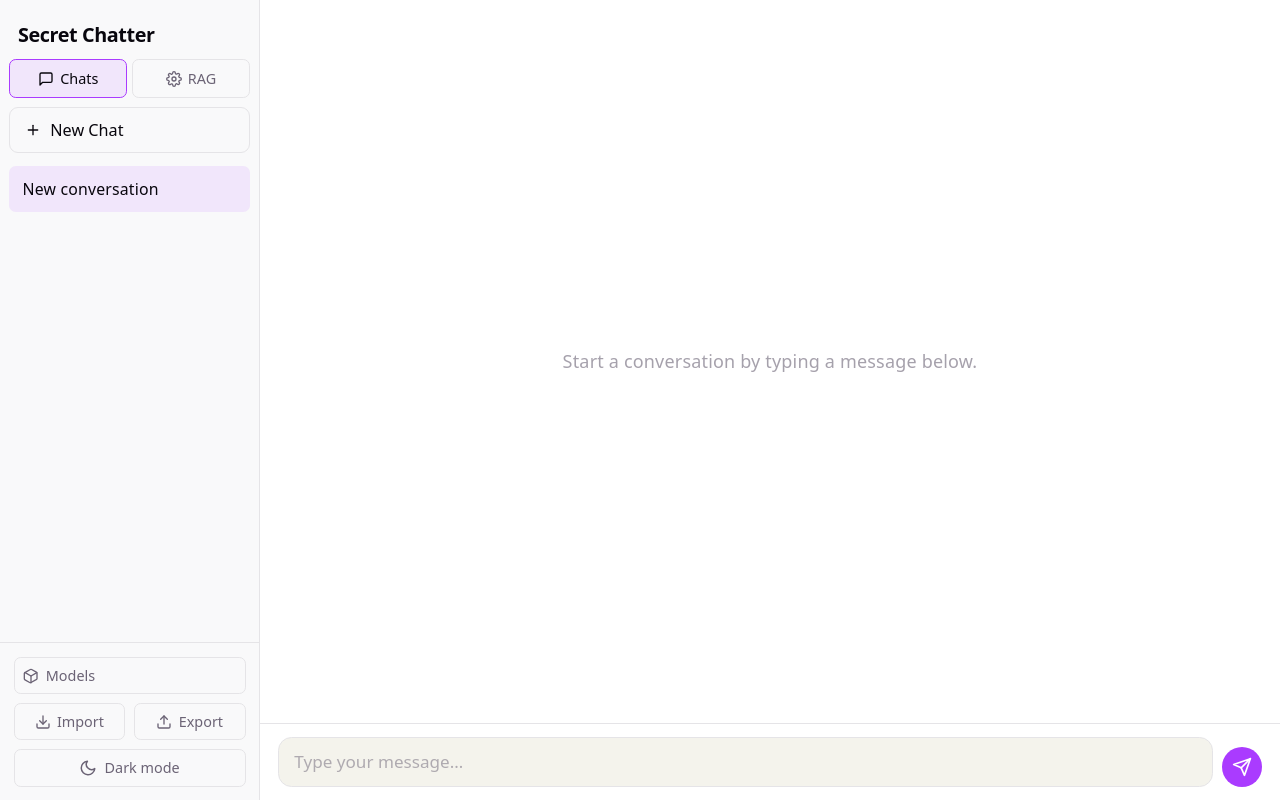
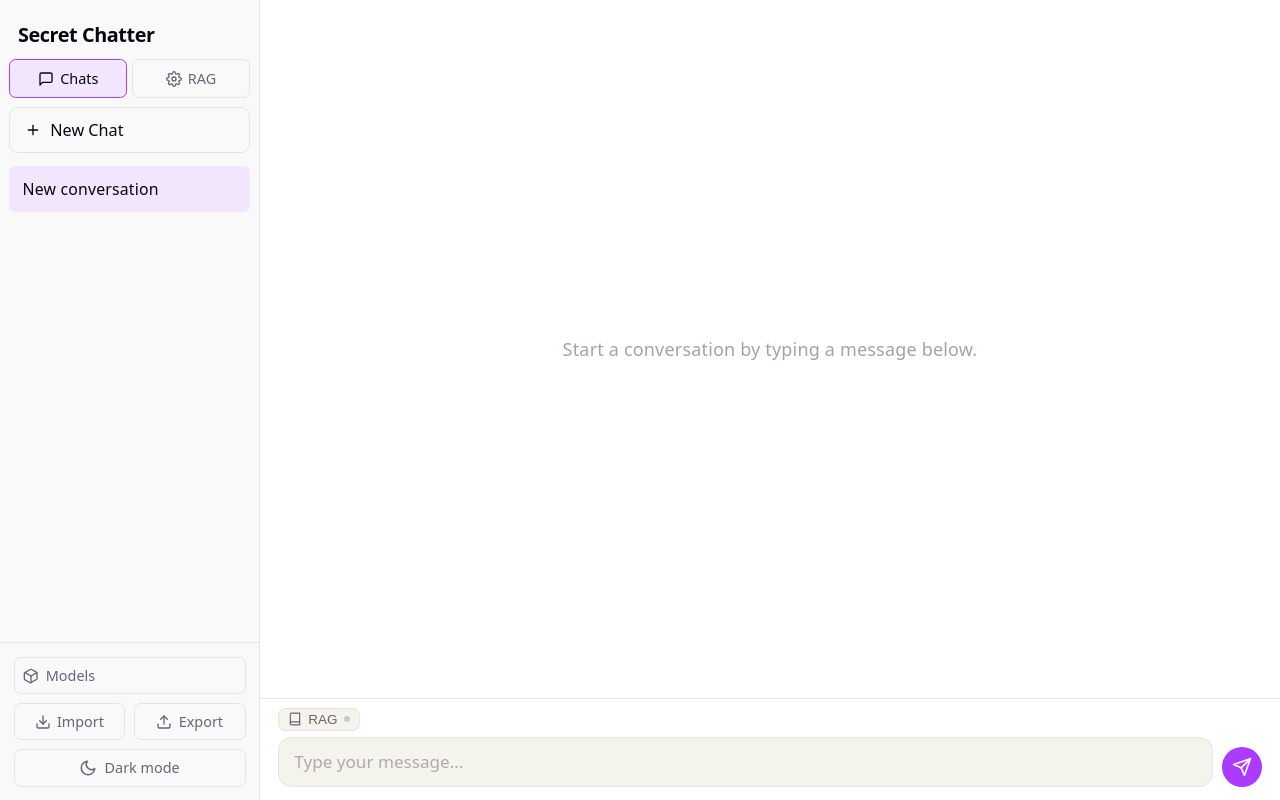
Before and after one commit to SmartestWashingMachine/think-local, a React (Vite) app: page / in a window 1280 px wide. Both pictures are taken after a click on the button "Begin your private conversation". Built offline with nearby package versions, Linux system fonts and the light colour scheme.

Commit message:
feat(rag): add RAG toggle button and template-based message augmentation

```diff
--- a/src/components/Chat.tsx
+++ b/src/components/Chat.tsx
@@ -1,6 +1,7 @@
 import { useState } from 'react';
 import type { Conversation, ViewState } from '../types/chat';
 import type { StoredDocument } from '../types/rag';
+import { RAG_FIRST_MESSAGE_TEMPLATE, RAG_DEFAULT_TEMPLATE } from '../constants/rag';
 import Sidebar from './Sidebar';
 import MessageList from './MessageList';
 import MessageInput from './MessageInput';
@@ -51,11 +52,17 @@ export default function Chat({
   ragDocuments,
 }: ChatProps) {
   const [sending, setSending] = useState(false);
+  const [ragEnabled, setRagEnabled] = useState(false);
 
   async function handleSend(content: string) {
     setSending(true);
     try {
-      await onSendMessage(content);
+      const finalContent = ragEnabled && activeConversation
+        ? (activeConversation.messages.length === 0
+          ? RAG_FIRST_MESSAGE_TEMPLATE(content)
+          : RAG_DEFAULT_TEMPLATE(content))
+        : content;
+      await onSendMessage(finalContent);
     } finally {
       setSending(false);
     }
@@ -93,7 +100,7 @@ export default function Chat({
         ) : (
           <>
             <MessageList messages={activeConversation.messages} />
-            <MessageInput onSend={handleSend} disabled={sending} />
+            <MessageInput onSend={handleSend} disabled={sending} ragEnabled={ragEnabled} onToggleRag={() => setRagEnabled((v) => !v)} />
           </>
         )}
       </main>
--- a/src/components/MessageInput.css
+++ b/src/components/MessageInput.css
@@ -1,10 +1,60 @@
 .message-input {
+  display: flex;
+  flex-direction: column;
+  padding: 0.5rem 1rem 0.75rem;
+  border-top: 1px solid var(--border);
+  background: var(--bg);
+}
+
+.message-input__input-row {
   display: flex;
   align-items: flex-end;
   gap: 0.5rem;
-  padding: 0.75rem 1rem;
-  border-top: 1px solid var(--border);
-  background: var(--bg);
+}
+
+.message-input__rag-bar {
+  display: flex;
+  align-items: center;
+  padding-bottom: 0.35rem;
+}
+
+.message-input__rag-toggle {
+  display: inline-flex;
+  align-items: center;
+  gap: 0.35rem;
+  padding: 0.2rem 0.5rem;
+  border: 1px solid var(--border);
+  border-radius: 0.4rem;
+  background: var(--code-bg);
+  color: var(--text);
+  font-size: 0.75rem;
+  cursor: pointer;
+  transition: border-color 0.2s, background 0.2s;
+  line-height: 1;
+}
+
+.message-input__rag-toggle:hover {
+  border-color: var(--accent);
+}
+
+.message-input__rag-toggle--active {
+  border-color: var(--accent);
+  background: color-mix(in srgb, var(--accent) 12%, var(--code-bg));
+  color: var(--accent);
+}
+
+.message-input__rag-dot {
+  width: 6px;
+  height: 6px;
+  border-radius: 50%;
+  background: var(--text);
+  opacity: 0.3;
+  transition: opacity 0.2s, background 0.2s;
+}
+
+.message-input__rag-dot--active {
+  opacity: 1;
+  background: var(--accent);
 }
 
 .message-input__field {
--- a/src/components/MessageInput.tsx
+++ b/src/components/MessageInput.tsx
@@ -4,9 +4,11 @@ import './MessageInput.css';
 interface MessageInputProps {
   onSend: (content: string) => void;
   disabled?: boolean;
+  ragEnabled?: boolean;
+  onToggleRag?: () => void;
 }
 
-export default function MessageInput({ onSend, disabled = false }: MessageInputProps) {
+export default function MessageInput({ onSend, disabled = false, ragEnabled = false, onToggleRag }: MessageInputProps) {
   const textareaRef = useRef<HTMLTextAreaElement>(null);
 
   function handleSubmit(e: FormEvent) {
@@ -40,6 +42,24 @@ export default function MessageInput({ onSend, disabled = false }: MessageInputP
 
   return (
     <form className="message-input" onSubmit={handleSubmit}>
+      {onToggleRag && (
+        <div className="message-input__rag-bar">
+          <button
+            type="button"
+            className={`message-input__rag-toggle${ragEnabled ? ' message-input__rag-toggle--active' : ''}`}
+            onClick={onToggleRag}
+            title={ragEnabled ? 'RAG is enabled — click to disable' : 'RAG is disabled — click to enable'}
+          >
+            <svg width="14" height="14" viewBox="0 0 24 24" fill="none" stroke="currentColor" strokeWidth="2" strokeLinecap="round" strokeLinejoin="round">
+              <path d="M4 19.5A2.5 2.5 0 016.5 17H20" />
+              <path d="M6.5 2H20v20H6.5A2.5 2.5 0 014 19.5v-15A2.5 2.5 0 016.5 2z" />
+            </svg>
+            <span>RAG</span>
+            <span className={`message-input__rag-dot${ragEnabled ? ' message-input__rag-dot--active' : ''}`} />
+          </button>
+        </div>
+      )}
+      <div className="message-input__input-row">
         <textarea
           ref={textareaRef}
           className="message-input__field"
@@ -60,6 +80,7 @@ export default function MessageInput({ onSend, disabled = false }: MessageInputP
             <polygon points="22 2 15 22 11 13 2 9 22 2" />
           </svg>
         </button>
+      </div>
     </form>
   );
 }
--- /dev/null
+++ b/src/constants/rag.ts
@@ -0,0 +1,5 @@
+export const RAG_FIRST_MESSAGE_TEMPLATE = (message: string): string =>
+  `[RAG] Answer based on your knowledge base. If uncertain, say so.\n\nUser: ${message}`;
+
+export const RAG_DEFAULT_TEMPLATE = (message: string): string =>
+  `[RAG] Continue naturally, referring to your knowledge base as needed.\n\nUser: ${message}`;
```
Also changed, not shown: 2 other files (tests, documents, lock files or other folders). Lines whose indentation alone changed are shown as unchanged.
